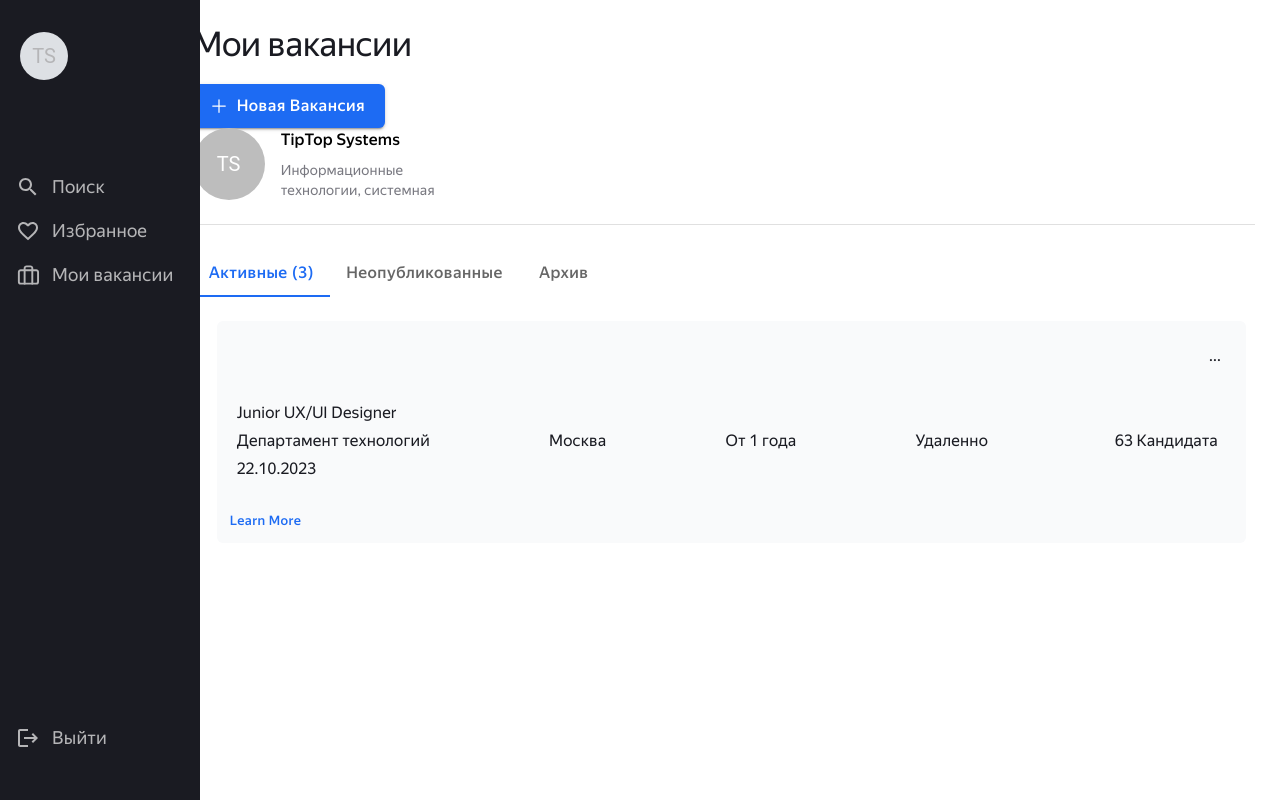
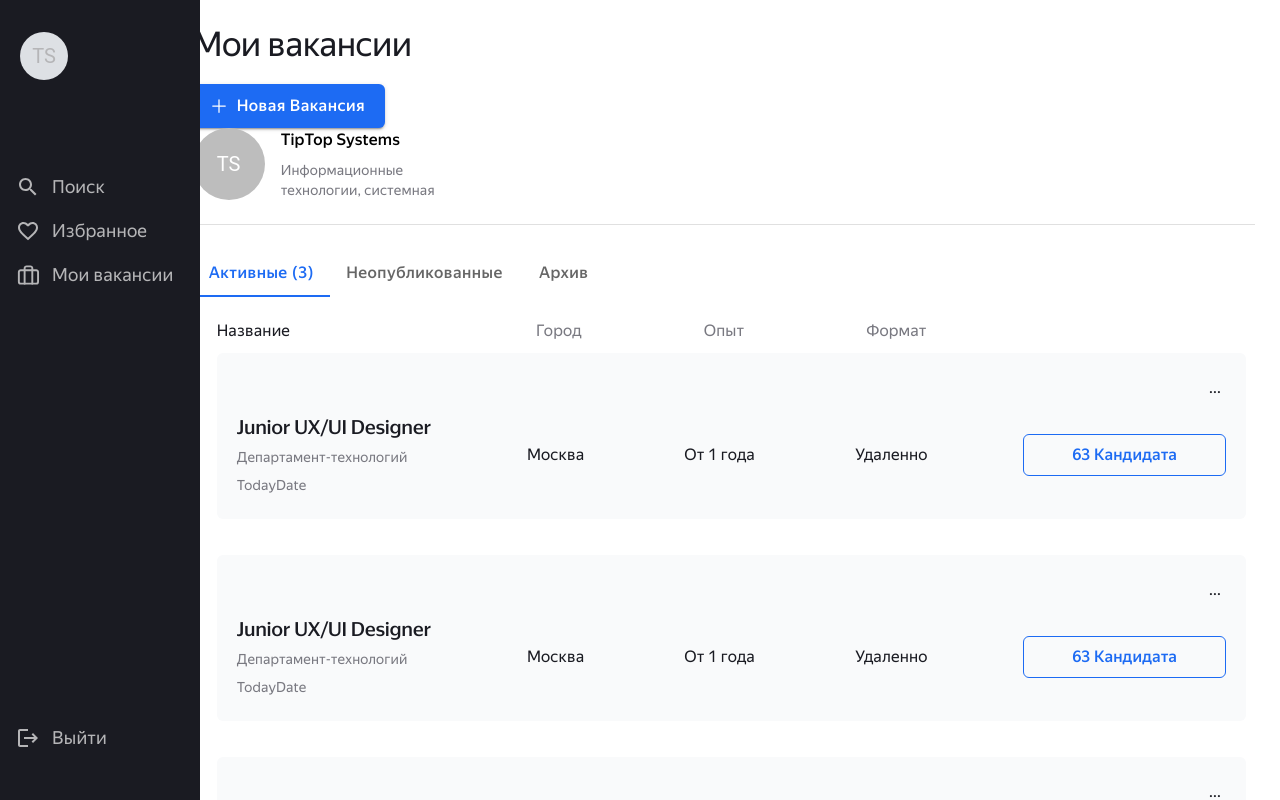
Before and after one commit to MarinaFominykh/alumni-resume-tracker, a React (Vite) app: page /vacancies in a window 1280 px wide. Shown: the top 800 px of the page. Built offline with nearby package versions, Linux system fonts and the light colour scheme.

Commit message:
feat/страница мои вакансии

```diff
--- a/font.css
+++ b/font.css
@@ -16,3 +16,12 @@
 
 
 }
+@font-face {
+    font-family: 'YS Display';
+    font-style: normal;
+    font-display: wrap;
+    font-weight: 500;
+    src: url(./src/vendor/fonts/YS_Display-Medium.ttf) format('truetype');
+
+
+}
--- a/src/api/authApi.ts
+++ b/src/api/authApi.ts
@@ -1,4 +1,5 @@
-export const BASE_URL = "http://51.250.12.63";
+// export const BASE_URL = "http://51.250.12.63";
+export const BASE_URL = "http://localhost:3000";
 
 // Обработка ответа сервера
 export const checkResponse = (res: Response) => {
--- a/src/components/Tabs/Tabs.tsx
+++ b/src/components/Tabs/Tabs.tsx
@@ -3,8 +3,7 @@ import Tabs from '@mui/material/Tabs';
 import Tab from '@mui/material/Tab';
 import Typography from '@mui/material/Typography';
 import Box from '@mui/material/Box';
-
-import { VacancyRow } from '../VacancyRow/VacancyRow';
+import { VacTable } from '../VacTable/VacTable';
 
 interface TabPanelProps {
   children?: React.ReactNode;
@@ -17,7 +16,7 @@ function CustomTabPanel(props: TabPanelProps) {
 
   return (
     <div
-      role="tabpanel"
+      role='tabpanel'
       hidden={value !== index}
       id={`simple-tabpanel-${index}`}
       aria-labelledby={`simple-tab-${index}`}
@@ -35,7 +34,7 @@ function CustomTabPanel(props: TabPanelProps) {
 function a11yProps(index: number) {
   return {
     id: `simple-tab-${index}`,
-    'aria-controls': `simple-tabpanel-${index}`
+    'aria-controls': `simple-tabpanel-${index}`,
   };
 }
 
@@ -50,20 +49,24 @@ export default function BasicTabs() {
   return (
     <Box sx={{ width: '100%' }}>
       <Box>
-        <Tabs value={value} onChange={handleChange} aria-label="basic tabs example">
-          <Tab label="Активные (3)" {...a11yProps(0)} />
-          <Tab label="Неопубликованные" {...a11yProps(1)} />
-          <Tab label="Архив" {...a11yProps(2)} />
+        <Tabs
+          value={value}
+          onChange={handleChange}
+          aria-label='basic tabs example'
+        >
+          <Tab label='Активные (3)' {...a11yProps(0)} />
+          <Tab label='Неопубликованные' {...a11yProps(1)} />
+          <Tab label='Архив' {...a11yProps(2)} />
         </Tabs>
       </Box>
       <CustomTabPanel value={value} index={0}>
-        <VacancyRow />
+        <VacTable />
       </CustomTabPanel>
       <CustomTabPanel value={value} index={1}>
-        <VacancyRow />
+        <VacTable />
       </CustomTabPanel>
       <CustomTabPanel value={value} index={2}>
-        <VacancyRow />
+        <VacTable />
       </CustomTabPanel>
     </Box>
   );
--- a/src/components/VacTable/VacTable.tsx
+++ b/src/components/VacTable/VacTable.tsx
@@ -1,106 +1,25 @@
-import Table from "@mui/material/Table";
-import TableBody from "@mui/material/TableBody";
-import TableCell from "@mui/material/TableCell";
-import TableContainer from "@mui/material/TableContainer";
-import TableHead from "@mui/material/TableHead";
-import TableRow from "@mui/material/TableRow";
-import Paper from "@mui/material/Paper";
-import { Button, Typography } from "@mui/material";
+import { Stack, Box, Typography } from '@mui/material';
+import { VacancyRow } from '../VacancyRow/VacancyRow';
+import { testVacancies } from '../../consts/testVacancy';
+import { vacTableStyle } from './styles';
 
-function createData(
-  title: string,
-  description: string,
-  city: string,
-  date: string,
-  experience: string,
-  format: string,
-  amount: number
-) {
-  return { title, description, city, date, experience, format, amount };
-}
-
-const rows = [
-  createData(
-    "Junior UX/UI Designer",
-    "Департамент технологий",
-    "22.10.2023",
-    "Москва",
-    "От 1 года",
-    "Удалённо",
-    63
-  ),
-  createData(
-    "Middle Frontend-разработчик",
-    "Департамент технологий",
-    "17.09.2023",
-    "Москва",
-    "От 1 года",
-    "Удалённо",
-    52
-  ),
-  createData(
-    "Backend разработчик",
-    "Департамент технологий",
-    "17.09.2023",
-    "Москва",
-    "От 1 года",
-    "Удалённо",
-    104
-  ),
-  createData(
-    "Frontend",
-    "Департамент технологий",
-    "07.09.2023",
-    "Москва",
-    "От 1 года",
-    "Удалённо",
-    48
-  ),
-  createData(
-    "Frontend",
-    "Департамент технологий",
-    "01.08.2023",
-    "Москва",
-    "От 1 года",
-    "Удалённо",
-    39
-  ),
-];
-
-export default function VacTable() {
+export const VacTable = () => {
   return (
-    <TableContainer component={Paper}>
-      <Table sx={{ minWidth: 650 }} size="small" aria-label="a dense table">
-        <TableHead>
-          <TableRow>
-            <TableCell>Название</TableCell>
-            <TableCell align="right">Опыт</TableCell>
-            <TableCell align="right">Формат</TableCell>
-            <TableCell align="right"></TableCell>
-          </TableRow>
-        </TableHead>
-        <TableBody>
-          {rows.map((row) => (
-            <TableRow
-              key={row.amount}
-              sx={{ "&:last-child td, &:last-child th": { border: 0 } }}
-            >
-              <TableCell component="th" scope="row">
-                {row.title}
-                {row.description}
-                {row.date}
-              </TableCell>
-              <TableCell align="right">{row.date}</TableCell>
-              <TableCell align="right">{row.experience}</TableCell>
-              <TableCell align="right">{row.format}</TableCell>
-              <TableCell align="right">
-                <Button variant="outlined" ><Typography>{row.amount} кандидата</Typography></Button>
-
-              </TableCell>
-            </TableRow>
-          ))}
-        </TableBody>
-      </Table>
-    </TableContainer>
+    <>
+      <Box sx={vacTableStyle.titlebar}>
+        <Typography sx={vacTableStyle.title}>Название</Typography>
+        <Box sx={vacTableStyle.centerText}>
+          <Typography sx={vacTableStyle.text}>Город</Typography>
+          <Typography sx={vacTableStyle.text}>Опыт</Typography>
+          <Typography sx={vacTableStyle.text}> Формат</Typography>
+        </Box>
+        <Typography sx={vacTableStyle.leftEl}></Typography>
+      </Box>
+      <Stack direction='column' spacing={2} sx={vacTableStyle.panel}>
+        {testVacancies.map((vacancy) => (
+          <VacancyRow key={vacancy.id} vacancy={vacancy} />
+        ))}
+      </Stack>
+    </>
   );
-}
+};
--- /dev/null
+++ b/src/components/VacTable/styles.tsx
@@ -0,0 +1,31 @@
+export const vacTableStyle = {
+  titlebar: {
+    display: 'flex',
+    justifyContent: 'space-between',
+    marginBottom: '12px'
+  },
+  title: {
+    width: '30%',
+  },
+  centerText: {
+    display: 'flex',
+    justifyContent: 'center',
+    gap: '122px',
+     width: '30%',
+  },
+  text: {
+    fontFamily: 'YS Text, Arial, sans-serif',
+    fontSize: '16px',
+    fontWeight: 400,
+    lineHeight: '20px',
+    color: '#797981',
+  },
+  panel: {
+    display: 'flex',
+    flexDirection: 'column',
+    gap: '20px',
+  },
+  leftEl: {
+     width: '30%',
+  },
+};
--- a/src/components/VacancyRow/VacancyRow.tsx
+++ b/src/components/VacancyRow/VacancyRow.tsx
@@ -1,50 +1,57 @@
 import { FC, ReactNode } from 'react';
-import {
-  Card,
-  Box,
-
-  CardContent,
-  Button,
-  Typography,
-  CardActions,
-} from '@mui/material';
+import { Card, Box, CardContent, Typography } from '@mui/material';
 
 import { vacancyRowStyle } from './styles';
 import ButtonElement from '../elements/ButtonElement/ButtonElement';
 import { ContexMenu } from '../elements/ContexMenu/ContexMenu';
-
+import { IVacancy } from '../../models/IVacancy';
 interface VacancyRowProps {
   children?: ReactNode;
+  vacancy: IVacancy;
 }
 
-export const VacancyRow: FC<VacancyRowProps> = ({ children }) => {
+const getText = (experience: number) => {
+  if (experience === 1) {
+    return `От 1 года`;
+  } else if (experience >= 2 && experience < 5) {
+    return `${experience} года`;
+  } else return `${experience} лет`;
+};
+
+export const VacancyRow: FC<VacancyRowProps> = ({ children, vacancy }) => {
   return (
     <Card sx={vacancyRowStyle.card}>
       <CardContent sx={vacancyRowStyle.cardContent}>
         <Box sx={vacancyRowStyle.menu}>
-            <ContexMenu />
+          <ContexMenu />
         </Box>
         <Box sx={vacancyRowStyle.data}>
           <Box sx={vacancyRowStyle.description}>
             {' '}
-            <Typography>Junior UX/UI Designer</Typography>
-            <Typography>Департамент технологий</Typography>
-            <Typography>22.10.2023</Typography>
+            <Typography sx={vacancyRowStyle.title}>
+              {vacancy.vacancy_name}
+            </Typography>
+            <Typography sx={vacancyRowStyle.subtitle}>
+              {vacancy.place}
+            </Typography>
+            <Typography sx={vacancyRowStyle.date}>{vacancy.date}</Typography>
           </Box>
-          <Typography>Москва</Typography>
-          <Typography>От 1 года</Typography>
-          <Typography>Удаленно</Typography>
+          <Box sx={vacancyRowStyle.centerContent}>
+            <Typography>{vacancy.city}</Typography>
+            <Typography>{getText(vacancy.experience)}</Typography>
+            <Typography>{vacancy.format}</Typography>
+          </Box>
+
           <Box>
-            <ButtonElement>
-              <Typography>63 кандидата</Typography>
+            <ButtonElement sx={vacancyRowStyle.button}>
+              <Typography sx={vacancyRowStyle.buttonText}>
+                63 кандидата
+              </Typography>
             </ButtonElement>
             {children}
           </Box>
         </Box>
       </CardContent>
-      <CardActions>
-        <Button size='small'>Learn More</Button>
-      </CardActions>
     </Card>
   );
 };
--- a/src/components/VacancyRow/styles.tsx
+++ b/src/components/VacancyRow/styles.tsx
@@ -5,28 +5,32 @@ export const vacancyRowStyle = {
     background: '#F9FAFB',
     border: 'none',
     borderColor: '#fff',
-  boxShadow: 'none',
-  padding: '0 0 0 0'
-
-
+    boxShadow: 'none',
+    padding: '0 0 0 0',
+     cursor: 'pointer',
+      '&:hover': {
+      background: '#F1F6FF',
+    },
   },
   cardContent: {
     padding: '20px',
     fontFamily: 'YS Text, Arial, sans-serif',
+    fontSize: '16px',
+    fontWeight: 400,
+    lineHeight: '20px',
+    color: '#797981',
     display: 'flex',
-     flexDirection: 'column',
-     gap: '32px'
-
+    flexDirection: 'column',
+    gap: '12px',
   },
   menu: {
     display: 'flex',
     justifyContent: 'flex-end',
     alignItems: 'center',
-
   },
 
   data: {
-     display: 'flex',
+    display: 'flex',
     justifyContent: 'space-between',
     alignItems: 'center',
   },
@@ -34,7 +38,46 @@ export const vacancyRowStyle = {
     display: 'flex',
     flexDirection: 'column',
     justifyContent: 'space-between',
-    gap: '8px'
-  }
+    gap: '8px',
+  },
+  centerContent: {
+    display: 'flex',
+    justifyContent: 'center',
+    gap: '100px',
+  },
+  title: {
+    fontFamily: 'YS Display, Arial, sans-serif',
+    fontSize: '20px',
+    fontWeight: 500,
+    lineHeight: '24px',
+  },
+  subtitle: {
+    fontSize: '14px',
+    fontWeight: 400,
+    lineHeight: '20px',
+    color: '#797981',
+  },
+  date: {
+    fontSize: '14px',
+    fontWeight: 400,
+    lineHeight: '20px',
+    color: '#797981',
+  },
+  button: {
+    backround: 'transparent',
+    borderRadius: '6px',
+    border: '1px solid #1D6BF3',
+    padding: '10px 48px',
+    fontSize: '16px',
+    fontWeight: 500,
+    lineHeight: '20px',
+    color: '#1D6BF3',
+  },
+    buttonText: {
 
+    fontSize: '16px',
+    fontWeight: 500,
+    lineHeight: '20px',
+    color: '#1D6BF3',
+  },
 };
--- a/src/components/elements/ButtonElement/ButtonElement.tsx
+++ b/src/components/elements/ButtonElement/ButtonElement.tsx
@@ -8,7 +8,7 @@ function ButtonElement({
   variant,
   sx,
   type,
-  onClick
+  onClick,
 }: ButtonProps) {
   return (
     <Button
--- a/src/components/elements/VacancyCard/VacancyCard.tsx
+++ b/src/components/elements/VacancyCard/VacancyCard.tsx
@@ -8,7 +8,7 @@ interface CardProps {
   place: string;
   city: string;
   experience: number;
-  sx: object;
+  sx?: object;
 }
 
 function VacancyCard({ vacancyName, place, city, experience, sx }: CardProps) {
--- a/src/consts/testVacancy.tsx
+++ b/src/consts/testVacancy.tsx
@@ -6,7 +6,8 @@ export const testVacancies = [
     specialization: 'UX/UI Дизайнер',
     city: 'Москва',
     experience: 1,
-    date: 'TodayDate'
+    date: 'TodayDate',
+    format: 'Удаленно',
   },
   {
     id: '2',
@@ -15,7 +16,8 @@ export const testVacancies = [
     specialization: 'UX/UI Дизайнер',
     city: 'Москва',
     experience: 1,
-    date: 'TodayDate'
+    date: 'TodayDate',
+    format: 'Удаленно',
   },
   {
     id: '3',
@@ -24,7 +26,8 @@ export const testVacancies = [
     specialization: 'UX/UI Дизайнер',
     city: 'Москва',
     experience: 4,
-    date: 'TodayDate'
+    date: 'TodayDate',
+    format: 'Гибрид',
   },
   {
     id: '4',
@@ -33,7 +36,8 @@ export const testVacancies = [
     specialization: 'UX/UI Дизайнер',
     city: 'Москва',
     experience: 8,
-    date: 'TodayDate'
+    date: 'TodayDate',
+    format: 'Офис',
   },
   {
     id: '5',
--- /dev/null
+++ b/src/models/IVacancy.ts
@@ -0,0 +1,10 @@
+export interface IVacancy {
+  id: string;
+  vacancy_name: string;
+  place: string;
+  specialization: string;
+  city: string;
+  experience: number;
+  date: string;
+  format?: string
+}
```
Also changed, not shown: src/pages/Auth/Login/Login.tsx (+21 -1 lines), src/vendor/fonts/YS_Display-Medium.ttf (added).
